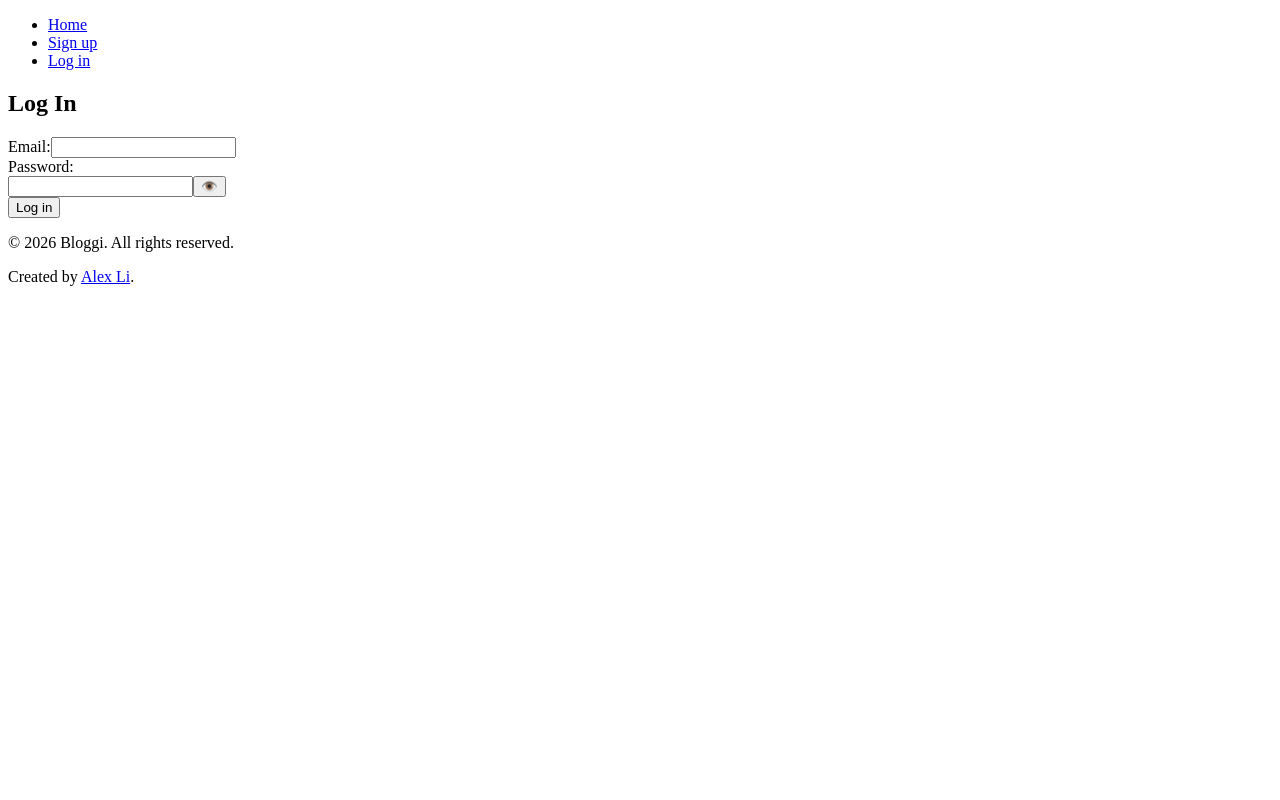
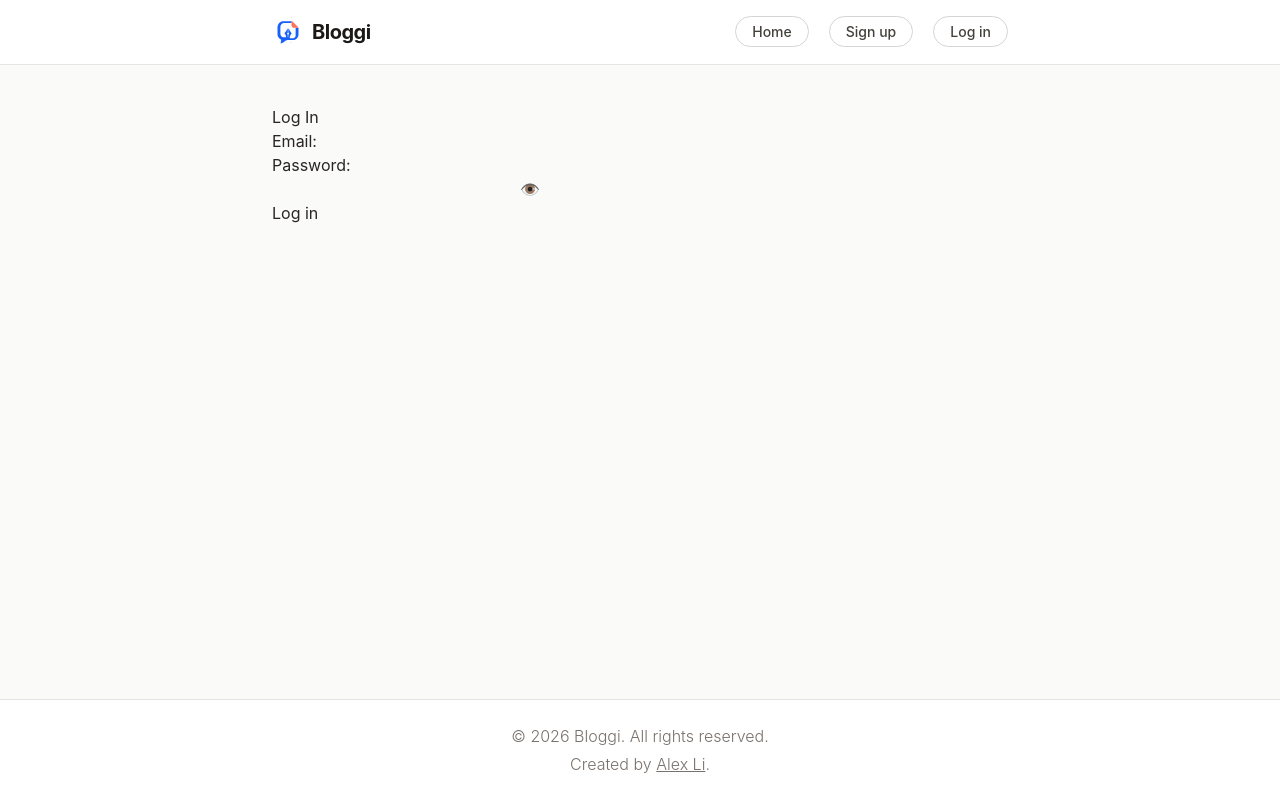
Before and after one commit to AlexLi1989/Bloggi, a React (Vite) app in the folder frontend-view/bloggi-view/: page /login in a window 1280 px wide. Built offline with nearby package versions, Linux system fonts and the light colour scheme; no server answers.

Commit message:
feat:layout css done

```diff
--- a/frontend-view/bloggi-view/src/components/Layout.jsx
+++ b/frontend-view/bloggi-view/src/components/Layout.jsx
@@ -10,41 +10,76 @@ export default function Layout() {
     navigate("/");
   };
   return (
-    <div>
-      <header>
-        <div>
-          <Link to="/">{/* <img src={logo} alt="Bloggi" /> */}</Link>
-        </div>
+    <div className="min-h-screen flex flex-col bg-stone-50 text-stone-800">
+      <header className="sticky top-0 z-10 bg-white/90 backdrop-blur border-b border-stone-200">
+        <div className="max-w-3xl mx-auto px-4 h-16 flex justify-between items-center">
+          <Link
+            to="/"
+            className="flex items-center gap-2 hover:opacity-80 transition-opacity duration-300 ease-in-out"
+          >
+            <img src={logo} alt="Bloggi" className="h-8 w-auto" />
+            <span className="text-xl font-bold tracking-tight text-stone-900">
+              Bloggi
+            </span>
+          </Link>
           <nav>
-          <ul>
+            <ul className="flex items-center  gap-5 text-sm font-medium">
               <li>
-              <Link to="/">Home</Link>
+                <Link
+                  to="/"
+                  className="px-4 py-1.5 rounded-full border border-stone-300 text-stone-700 hover:bg-stone-100 transition cursor-pointer"
+                >
+                  Home
+                </Link>
               </li>
               {isAuthenticated ? (
                 <li>
-                <button onClick={handleLogout}>Log out</button>
+                  <button
+                    onClick={handleLogout}
+                    className="px-4 py-1.5 rounded-full border border-stone-300 text-stone-700 hover:bg-stone-100 transition cursor-pointer"
+                  >
+                    Log out
+                  </button>
                 </li>
               ) : (
                 <>
                   <li>
-                  <Link to="/signup">Sign up</Link>
+                    <Link
+                      to="/signup"
+                      className="px-4 py-1.5 rounded-full border border-stone-300 text-stone-700 hover:bg-stone-100 transition cursor-pointer"
+                    >
+                      Sign up
+                    </Link>
                   </li>
                   <li>
-                  <Link to="/login">Log in</Link>
+                    <Link
+                      to="/login"
+                      className="px-4 py-1.5 rounded-full border border-stone-300 text-stone-700 hover:bg-stone-100 transition cursor-pointer"
+                    >
+                      Log in
+                    </Link>
                   </li>
                 </>
               )}
             </ul>
           </nav>
+        </div>
       </header>
-      <main>
+      <main className="flex-1 w-full max-w-3xl mx-auto px-4 py-10">
         <Outlet />
       </main>
-      <footer>
-        <div>
+      <footer className="border-t border-stone-200 bg-white py-6 text-center font-light text-stone-500">
+        <div className="max-w-3xl mx-auto px-4 space-y-1">
           <p>&copy; {new Date().getFullYear()} Bloggi. All rights reserved.</p>
           <p>
-            Created by <a href="https://github.com/AlexLi1989">Alex Li</a>.
+            Created by{" "}
+            <a
+              href="https://github.com/AlexLi1989"
+              className="underline hover:text-stone-800"
+            >
+              Alex Li
+            </a>
+            .
           </p>
         </div>
       </footer>
--- /dev/null
+++ b/frontend-view/bloggi-view/src/index.css
@@ -0,0 +1,7 @@
+@import "tailwindcss";
+
+@layer base {
+  body {
+    @apply bg-stone-50 text-stone-800 antialiased;
+  }
+}
--- a/frontend-view/bloggi-view/src/main.jsx
+++ b/frontend-view/bloggi-view/src/main.jsx
@@ -1,6 +1,7 @@
 import { StrictMode } from "react";
 import { createRoot } from "react-dom/client";
 import App from "./App.jsx";
+import "./index.css";
 
 createRoot(document.getElementById("root")).render(
   <StrictMode>
--- a/frontend-view/bloggi-view/src/pages/HomePage.jsx
+++ b/frontend-view/bloggi-view/src/pages/HomePage.jsx
@@ -26,26 +26,66 @@ export default function HomePage() {
   }, [isAuthenticated]);
 
   if (isLoading) {
-    return <p>Loading...</p>;
+    return (
+      <div className="py-20 text-center text-stone-500 animate-pulse">
+        Loading articles...
+      </div>
+    );
   }
 
   return (
-    <section>
-      <h2>Blogs</h2>
-      {errors && <p>Failed to load Blogs.</p>}
+    <section className="space-y-8">
+      <div className="border-b border-stone-200 pb-4">
+        <h1 className="text-3xl font-bold tracking-tight text-stone-900">
+          Latest Stories
+        </h1>
+        <p className="mt-1 text-sm text-stone-500">
+          Thoughts, ideas, and stories from our writers.
+        </p>
+      </div>
+      {errors && (
+        <div className="p-4 rounded-lg bg-red-50 border border-red-200 text-red-600 text-sm">
+          <p>Failed to load Blogs. Please try again later.</p>
+        </div>
+      )}
       {!errors && blogs.length === 0 ? (
-        <p>No blogs found.</p>
+        <div className="py-16 text-center text-stone-500 bg-white rounded-xl border border-stone-200">
+          <p>No blogs published yet.</p>
+        </div>
       ) : (
-        <ul>
+        <ul className="space-y-5">
           {blogs &&
             blogs.map((blog) => {
               return (
-                <li key={blog.id}>
-                  <h3>{blog.title}</h3>
-                  <p>Created by: {blog.user.username}</p>
-                  <p>{new Date(blog.createdAt).toLocaleDateString()}</p>
-                  {!blog.isPublished && <span>[Draft]</span>}
-                  <Link to={`/blogs/${blog.id}`}>Show more</Link>
+                <li
+                  key={blog.id}
+                  className="group bg-white p-6 rounded-xl border border-stone-200 hover:border-stone-300 hover:shadow-sm hover:shadow-amber-700/25 transition"
+                >
+                  <div className="flex items-center gap-2 text-xs text-stone-500 mb-2">
+                    <span className="font-medium text-stone-700">
+                      {blog.user.username}
+                    </span>
+                    <span>•</span>
+                    <time>{new Date(blog.createdAt).toLocaleDateString()}</time>
+                    {!blog.isPublished && (
+                      <span className="ml-2 px-2 py-0.5 text-xs font-medium rounded-full bg-amber-100 text-amber-800">
+                        Draft
+                      </span>
+                    )}
+                  </div>
+
+                  <Link to={`/blogs/${blog.id}`} className="block">
+                    <h2 className="text-xl font-bold text-stone-900 group-hover:text-indigo-600 transition mb-3">
+                      {blog.title}
+                    </h2>
+                  </Link>
+
+                  <Link
+                    to={`/blogs/${blog.id}`}
+                    className="inline-flex items-center text-sm font-medium text-indigo-600 hover:text-indigo-700"
+                  >
+                    Read article →
+                  </Link>
                 </li>
               );
             })}
--- a/frontend-view/bloggi-view/vite.config.js
+++ b/frontend-view/bloggi-view/vite.config.js
@@ -1,7 +1,8 @@
-import react from '@vitejs/plugin-react'
-import { defineConfig } from 'vite'
+import react from "@vitejs/plugin-react";
+import { defineConfig } from "vite";
+import tailwindcss from "@tailwindcss/vite";
 
 // https://vite.dev/config/
 export default defineConfig({
-  plugins: [react()],
-})
+  plugins: [react(), tailwindcss()],
+});
```
Lines whose indentation alone changed are shown as unchanged.
